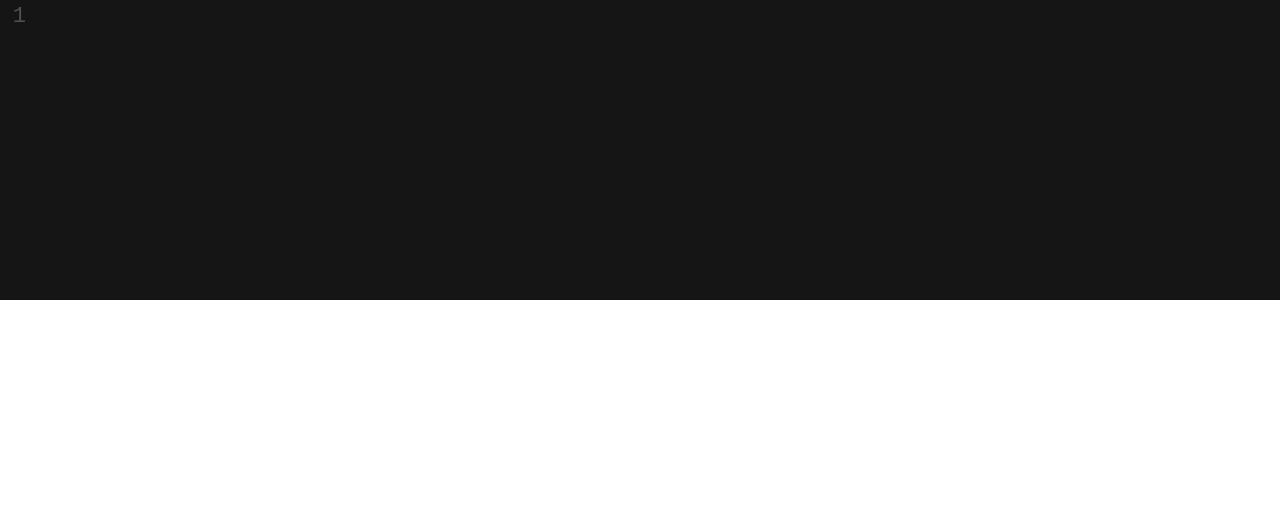
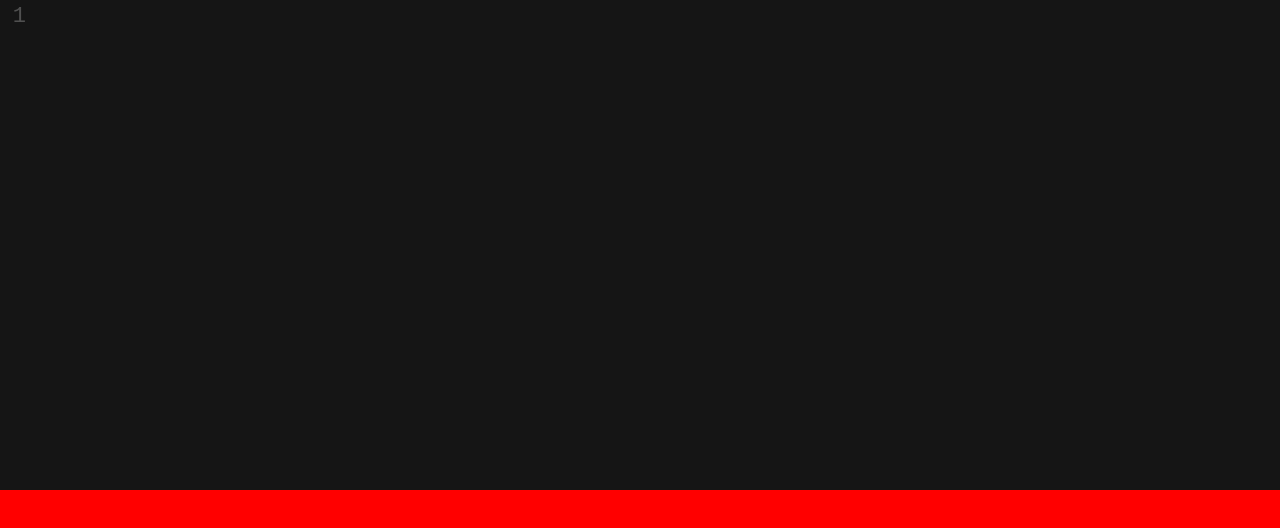
Before and after one commit to vitaliyeb/BrainfuckCompile, a React (Create React App) app: page / in a window 1280 px wide. Shown: the top 528 px of the page. Built offline with nearby package versions, Linux system fonts and the light colour scheme.

Commit message:
wrappers

```diff
--- a/src/App.tsx
+++ b/src/App.tsx
@@ -1,6 +1,6 @@
 import React, {useState} from 'react';
 import Editor from "./components/Editor";
-
+import ControlPanel from "./components/ControlPanel";
 
 function App() {
     const [value, setValue] = useState('')
@@ -11,6 +11,9 @@ function App() {
               value={value}
               setValue={setValue}
           />
+          <ControlPanel
+
+          />
       </div>
     );
 }
--- /dev/null
+++ b/src/components/ControlPanel/index.tsx
@@ -0,0 +1,10 @@
+import styles from './style.module.css';
+
+const ControlPanel = () => {
+
+    return <div className={styles.panelWrapper}>
+
+    </div>
+}
+
+export default ControlPanel;
--- /dev/null
+++ b/src/components/ControlPanel/style.module.css
@@ -0,0 +1,6 @@
+.panelWrapper {
+    height: 40vh;
+    max-height: 310px;
+    background-color: red;
+    width: 100vw;
+}
--- a/src/components/Editor/index.tsx
+++ b/src/components/Editor/index.tsx
@@ -1,4 +1,4 @@
-import React, {useState} from "react";
+import React from "react";
 import styles from './style.module.css';
 import 'codemirror/lib/codemirror.css';
 import 'codemirror/mode/brainfuck/brainfuck';
@@ -14,14 +14,20 @@ const Editor: React.FC<IProps> = ({ value, setValue }) => {
 
     return <div className={styles.editorWrapper}>
         <CodeMirror
+            className={styles.editor}
             value={value}
             onBeforeChange={(editor, data, value) => {
                 setValue(value);
             }}
             options={{
                 mode: 'brainfuck',
+                spellcheck: true,
+                autocorrect: true,
                 theme: 'base16-dark',
                 lineNumbers: true
+            }}
+            editorDidMount={(editor) => {
+                editor.setSize("100%", "100%");
             }}
         />
     </div>
--- a/src/components/Editor/style.module.css
+++ b/src/components/Editor/style.module.css
@@ -3,4 +3,9 @@
 
 .editorWrapper {
     font-size: 22px;
+    flex-grow: 1;
 }
+
+.editor {
+    height: 100%;
+}
--- a/src/index.css
+++ b/src/index.css
@@ -11,3 +11,9 @@ code {
   font-family: source-code-pro, Menlo, Monaco, Consolas, 'Courier New',
     monospace;
 }
+
+.App {
+  display: flex;
+  height: 100vh;
+  flex-direction: column;
+}
```
